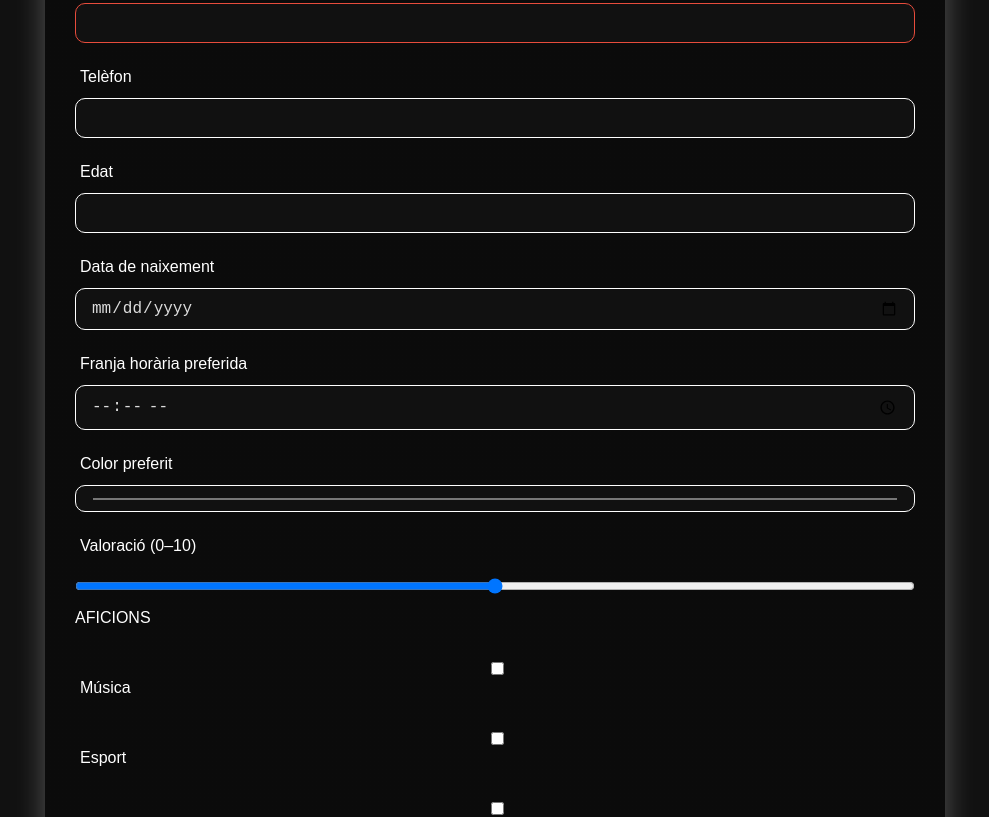
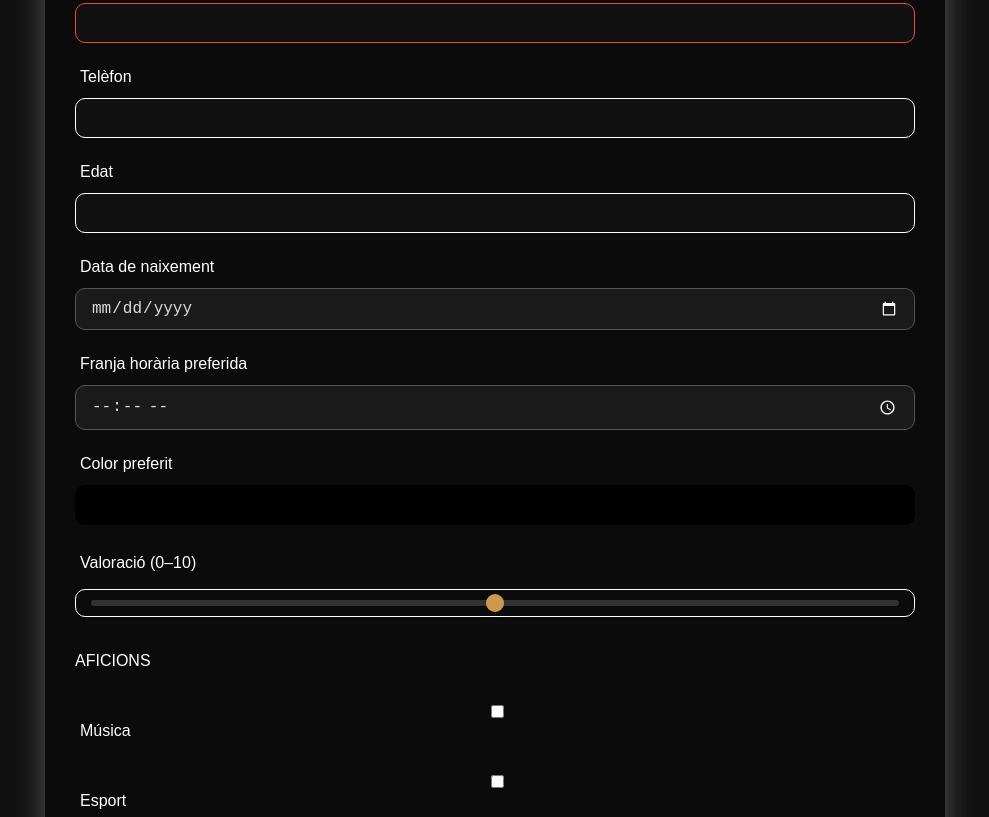
Before and after one commit to Atreb8/DAM1M04-Exercici006, a plain HTML site: page index.html in a window 1280 px wide. Shown: the part 411-1228 px from the top of the page, without its empty margins (145-1134 px from the left). Drawn offline with Linux system fonts and the light colour scheme.

Commit message:
css inputs especials

```diff
--- a/estils.css
+++ b/estils.css
@@ -116,3 +116,90 @@ textarea {
     min-height: 100px;
     background-color: #1a1a1a;
 }
+
+
+
+
+
+/* ===========================================================
+   INPUTS ESPECIALS
+   =========================================================== */
+
+/* ---------- DATE & TIME PERSONALITZATS ---------- */
+input[type="date"], input[type="time"] {
+    background-color: #1a1a1a;
+    border: 0.5px solid #555;
+    color-scheme: white;
+}
+
+input[type="date"]::-webkit-calendar-picker-indicator,
+input[type="time"]::-webkit-calendar-picker-indicator {
+    filter: invert(1);
+    cursor: pointer;
+    transition: 0.3s;
+}
+
+
+/* ------INPUT COLOR PERSONALITZAT ----- */
+
+input[type="color"] {
+    -webkit-appearance: none;
+    appearance: none;
+    border: none;
+    border-radius: 10px;
+    width: 100%;
+    height: 40px;
+    padding: 0;
+    cursor: pointer;
+    background: none;
+    transition: all 0.3s ease;
+}
+
+/* El quadre interior del color (thumb del color picker) */
+input[type="color"]::-webkit-color-swatch-wrapper {
+    padding: 0;
+    border-radius: 10px;
+}
+
+input[type="color"]::-webkit-color-swatch {
+    border: none;
+}
+
+/* Hover i focus */
+input[type="color"]:hover {
+    transform: scale(1.03);
+    box-shadow: 0 0 10px rgba(234, 227, 218, 0.848);
+}
+
+input[type="color"]:focus {
+    outline: none;
+    box-shadow: 0 0 10px rgba(254, 254, 254, 0.845);
+}
+
+
+/* ---------- RANGE PERSONALITZAT ---------- */
+input[type="range"] {
+    -webkit-appearance: none;
+    background: transparent;
+    margin: 15px 0 35px 0;
+}
+input[type="range"]::-webkit-slider-runnable-track {
+    height: 6px;
+    background: #333;
+    border-radius: 5px;
+    transition: 0.3s;
+}
+input[type="range"]::-webkit-slider-thumb {
+    -webkit-appearance: none;
+    height: 18px;
+    width: 18px;
+    background: #ce994f;
+    border-radius: 50%;
+    margin-top: -6px;
+    cursor: pointer;
+    transition: 0.3s;
+}
+input[type="range"]::-webkit-slider-thumb:hover {
+    background: #357ab8;
+    transform: scale(1.3);
+}
```
